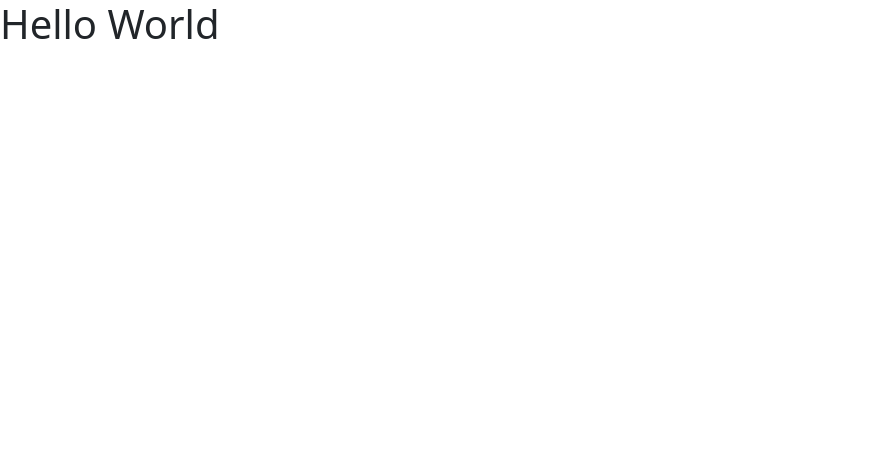
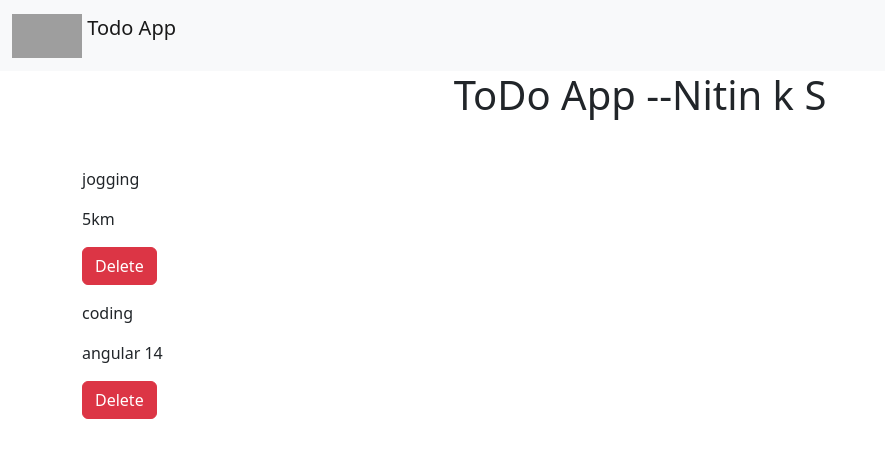
Before and after one commit to nitinks17/Advance-Angular--Todo-App, an Angular app: page / in a window 1280 px wide. Shown: the top 458 px of the page, without its empty margins (0-885 px from the left). Built offline with nearby package versions, Linux system fonts and the light colour scheme; grey boxes are pictures that could not be loaded.

Commit message:
created todo,todolist component

```diff
--- a/src/app/app.component.html
+++ b/src/app/app.component.html
@@ -1 +1,13 @@
-<h1>Hello World</h1>
+<nav class="navbar bg-light">
+    <div class="container-fluid">
+      <a class="navbar-brand" href="#">
+        <img src="https://media.istockphoto.com/photos/tablet-with-paper-clip-todo-list-3d-illustration-3d-rendering-picture-id1285082518?b=1&k=20&m=1285082518&s=170667a&w=0&h=b-ByZ7VS2dnHJRvHUBxdp1qLoeNz_XVBGQK7X8eXgGU=" alt="Logo" width="70" height="44" class="d-inline-block align-text-top">
+        Todo App
+      </a>
+    </div>
+  </nav>
+
+  <div class="container">
+    <h1 class="text-center mb-5">ToDo App --Nitin k S</h1>
+    <app-todo></app-todo>
+  </div>
--- a/src/app/app.module.ts
+++ b/src/app/app.module.ts
@@ -3,11 +3,15 @@ import { BrowserModule } from '@angular/platform-browser';
 
 import { AppRoutingModule } from './app-routing.module';
 import { AppComponent } from './app.component';
+import { TodoComponent } from './components/todo/todo.component';
+import { TodolistComponent } from './components/todolist/todolist.component';
 
 
 @NgModule({
   declarations: [
-    AppComponent
+    AppComponent,
+    TodoComponent,
+    TodolistComponent
 
   ],
   imports: [
--- a/src/app/components/todo/todo.component.html
+++ b/src/app/components/todo/todo.component.html
@@ -1 +1,5 @@
-<p>todo works!</p>
+
+
+<div *ngFor="let elem of TodoArr" >
+    <app-todolist [Todo]="elem"></app-todolist>
+</div>
--- a/src/app/components/todo/todo.component.ts
+++ b/src/app/components/todo/todo.component.ts
@@ -1,4 +1,5 @@
 import { Component, OnInit } from '@angular/core';
+import { TodoInterface } from './todointerface';
 
 @Component({
   selector: 'app-todo',
@@ -7,9 +8,26 @@ import { Component, OnInit } from '@angular/core';
 })
 export class TodoComponent implements OnInit {
 
+  TodoArr:TodoInterface[]=[]
   constructor() { }
 
   ngOnInit(): void {
+    this.TodoArr=[
+      {
+        sno:1,
+        title:"jogging",
+        description:"5km",
+        active:true
+
+      },
+      {
+        sno:2,
+        title:"coding",
+        description:"angular 14",
+        active:true
+      },
+
+    ]
   }
 
 }
--- /dev/null
+++ b/src/app/components/todo/todointerface.ts
@@ -0,0 +1,7 @@
+export interface TodoInterface{
+    sno:number;
+    title:string;
+    description:string;
+    active:boolean;
+
+}
--- /dev/null
+++ b/src/app/components/todolist/todolist.component.html
@@ -0,0 +1,6 @@
+
+<div class="my-3">
+<p>{{Todo.title}}</p>
+<p>{{Todo.description}}</p>
+<button class="btn btn-danger" (click)="onDelete(Todo)">Delete</button>
+</div>
--- /dev/null
+++ b/src/app/components/todolist/todolist.component.ts
@@ -0,0 +1,21 @@
+import { Component, EventEmitter, Input, OnInit, Output } from '@angular/core';
+import { TodoInterface } from '../todo/todointerface';
+
+@Component({
+  selector: 'app-todolist',
+  templateUrl: './todolist.component.html',
+  styleUrls: ['./todolist.component.css']
+})
+export class TodolistComponent implements OnInit {
+@Input()  Todo:any;
+@Output() TodoDelete:EventEmitter<TodoInterface>=new EventEmitter()
+  constructor() { }
+
+  ngOnInit(): void {
+    console.log("TodoArr",this.Todo)
+  }
+
+  onDelete(Todo:TodoInterface){
+    console.log("on delete has clicked")
+  }
+}
```
Also changed, not shown: src/app/components/todolist/todolist.component.css (added), 1 other file (tests, documents, lock files or other folders).
